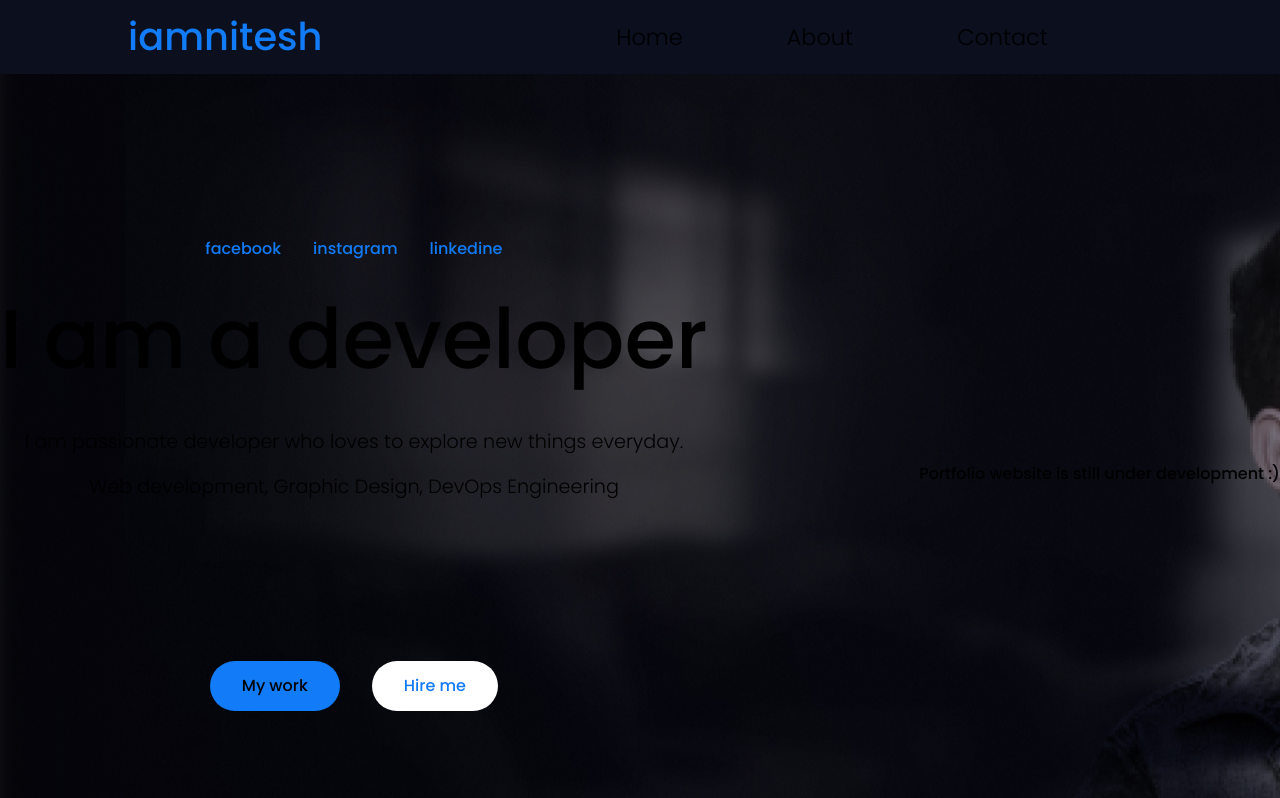
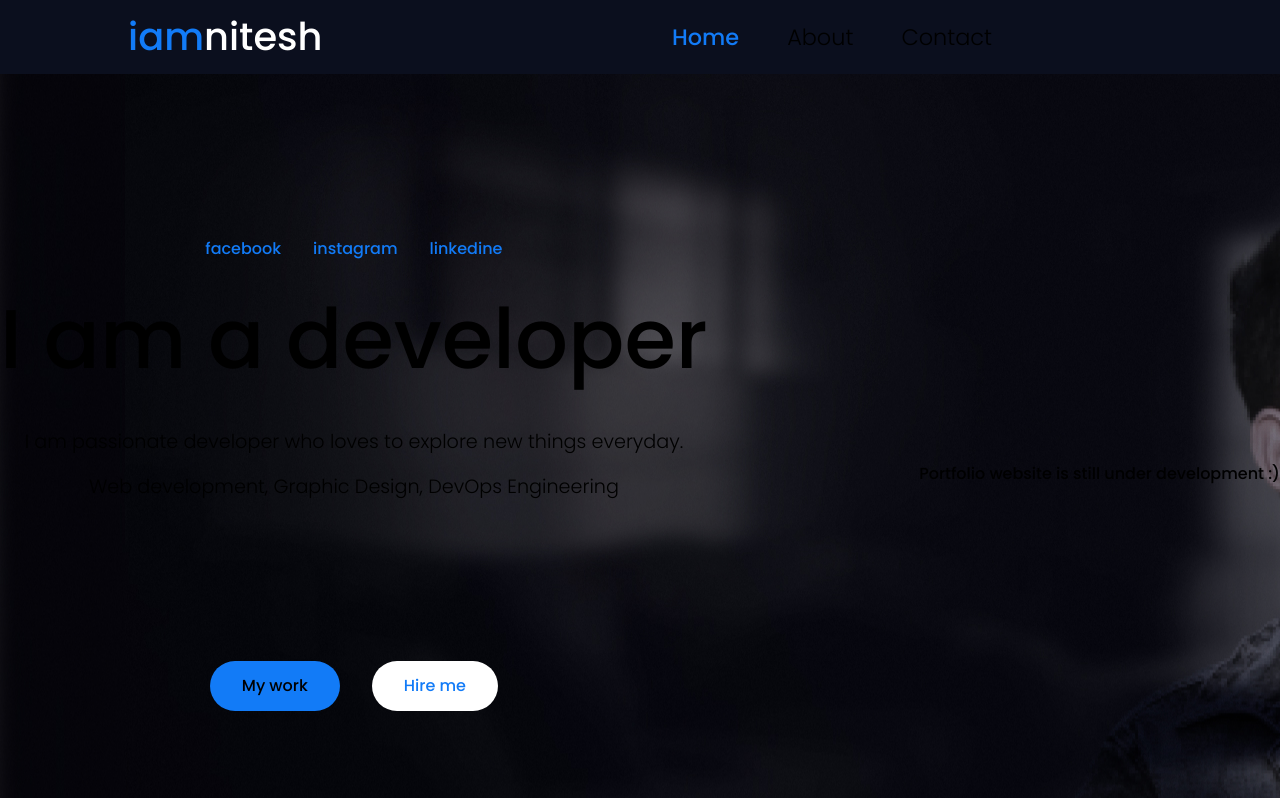
Before and after one commit to niteshswarnakar/my-app, a Next.js app: page / in a window 1280 px wide. Shown: the top 798 px of the page. Built offline with nearby package versions, Linux system fonts and the light colour scheme.

Commit message:
made some changes in nav

```diff
--- a/pages/index.js
+++ b/pages/index.js
@@ -21,10 +21,12 @@ export default function Home() {
         <nav className={styles.navbar}>
           <ul className={styles.navlinks}>
             <div className={styles.leftnav}>
-              <li className={styles.iamnitesh}>iamnitesh</li>
+              <li className={styles.iamnitesh}>
+                iam<span className={styles.nitesh_span}>nitesh</span>
+              </li>
             </div>
             <div className={styles.rightnav}>
-              <li>Home</li>
+              <li className={styles.home}>Home</li>
               <li>About</li>
               <li>Contact</li>
             </div>
--- a/styles/Home.module.css
+++ b/styles/Home.module.css
@@ -26,13 +26,24 @@
   width: 10%;
 }
 
+.nitesh_span {
+  color: white;
+}
+
 .rightnav {
   display: flex;
-  justify-content: space-evenly;
+  justify-content: center;
+  gap: 3rem;
+
   /* background-color: blue; */
   width: 50%;
   font-size: 1.4rem;
   font-weight: 300;
+}
+
+.home {
+  color: #127bf7;
+  font-weight: 500;
 }
 
 .main {
```
